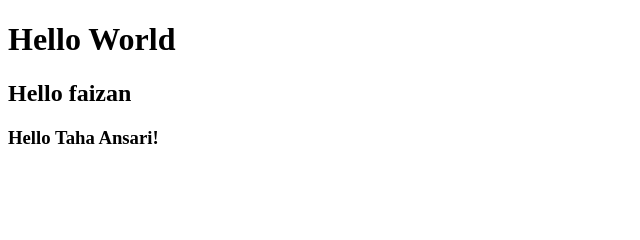
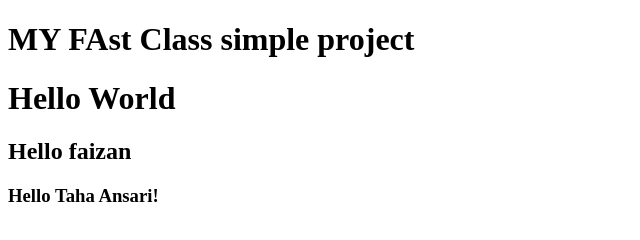
Before and after one commit to faizanansari1/bootcamp2020, a plain HTML site: page index.html in a window 1280 px wide. Shown: the whole page, without its empty margins (0-640 px from the left). Drawn offline with Linux system fonts and the light colour scheme.

Commit message:
updated index.html file

```diff
--- a/index.html
+++ b/index.html
@@ -6,8 +6,10 @@
     <title>Document</title>
 </head>
 <body>
+    <h1>MY FAst Class simple project</h1>
     <h1>Hello World</h1>
     <h2>Hello faizan</h2>
     <h3>Hello Taha Ansari! </h3>
+
 </body>
 </html>
```
